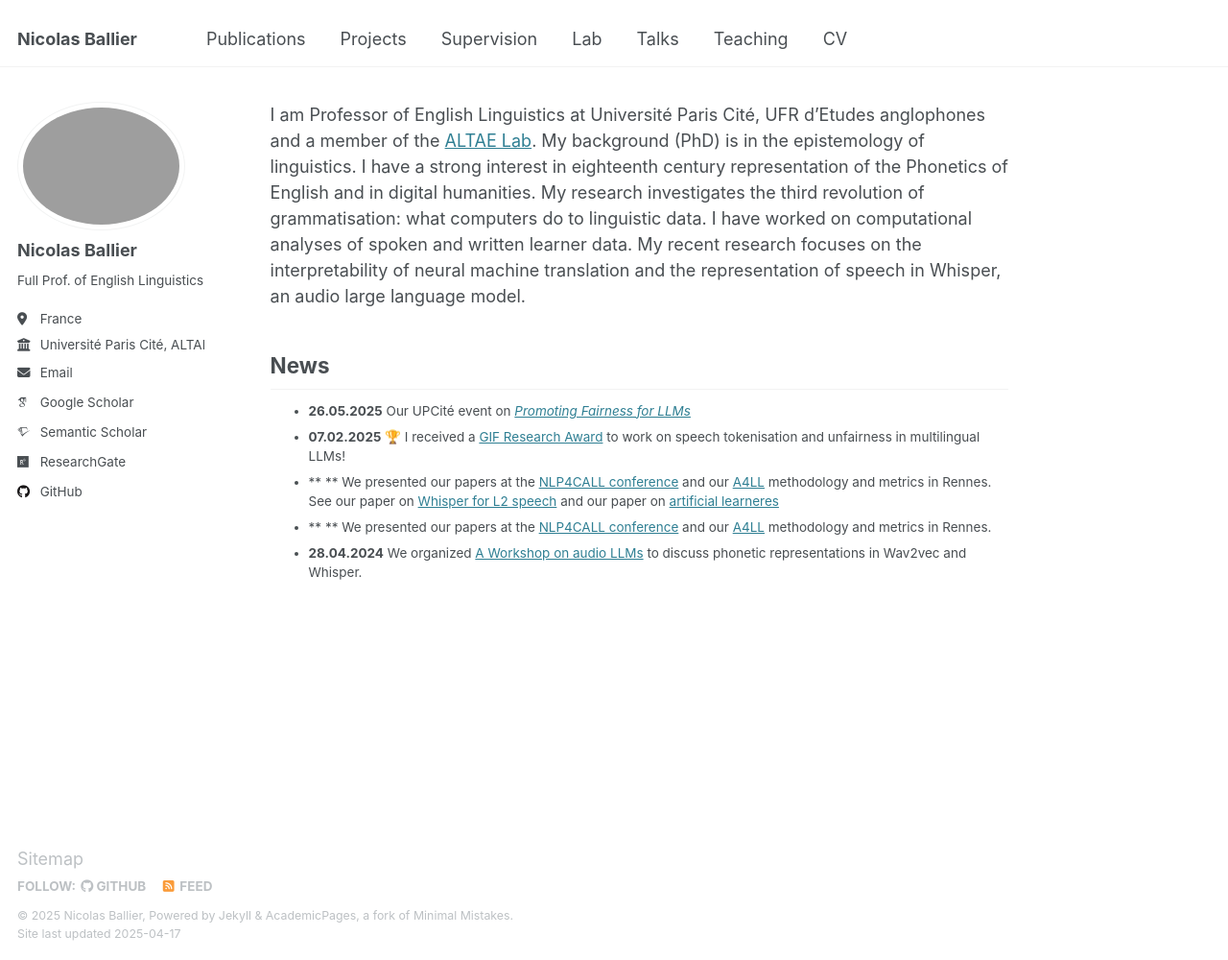
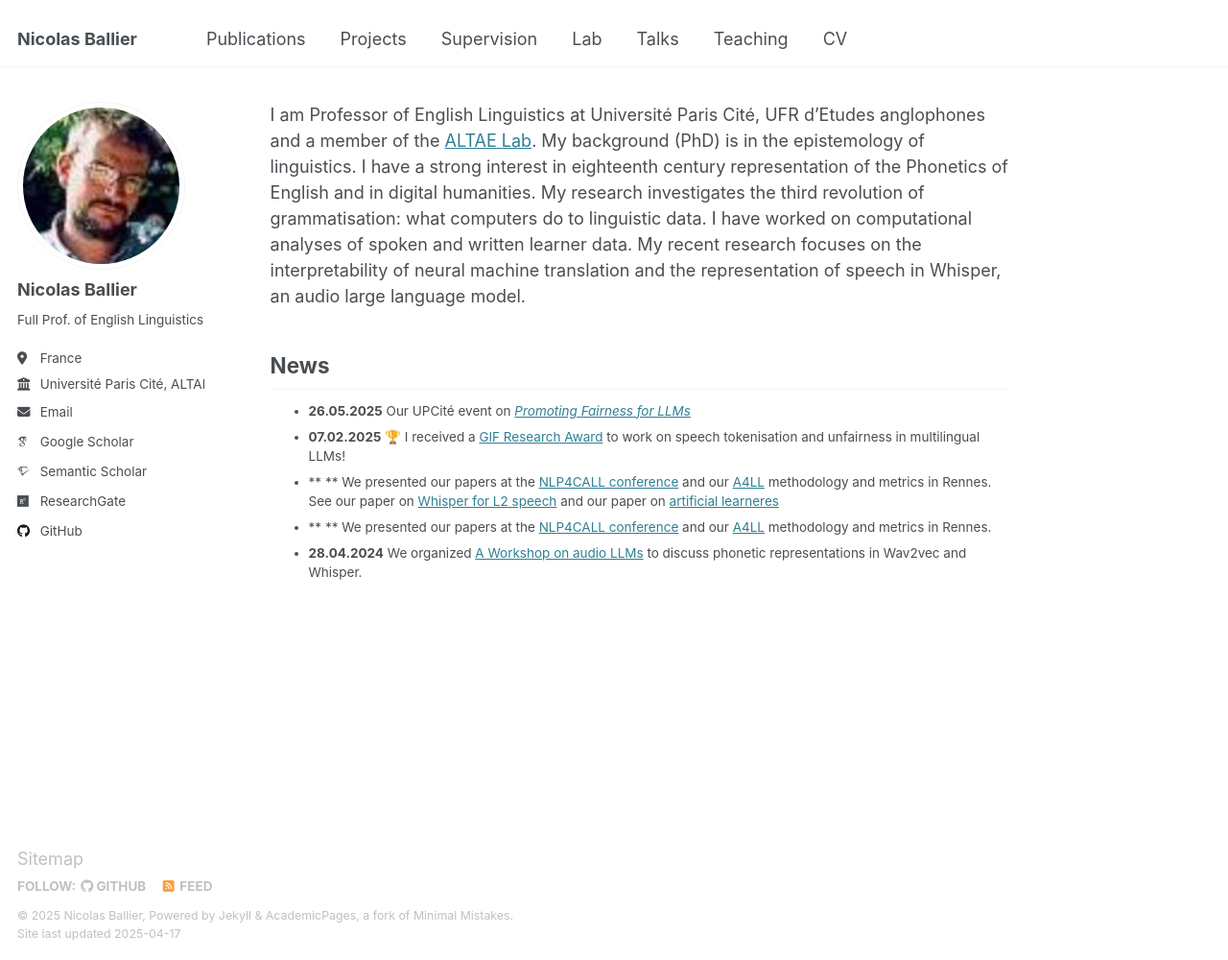
Before and after one commit to nballier/nballier.github.io, a Jekyll site: the page built from _pages/index.md, in a window 1280 px wide and 1000 px high. Shown: the whole window at 96% size. Built offline with Jekyll 4.4.1, drawn with Linux system fonts in a browser that asks for light colours; some web fonts are replaced.

Commit message:
Update _config.yml

```diff
--- a/_config.yml
+++ b/_config.yml
@@ -22,7 +22,7 @@ repository               : "https://nballier.github.io/" #academicpages/academic
 #               Additional customization can be done by editing /_includes/author-profile.html
 author:
   # Biographic information
-  avatar           : "" #"newBallier-150x150.jpg"
+  avatar           : "newBallier-150x150.jpg"
   name             : "Nicolas Ballier"
   pronouns         : # example: "she/her"
   bio              : "Full Prof. of English Linguistics"
```
